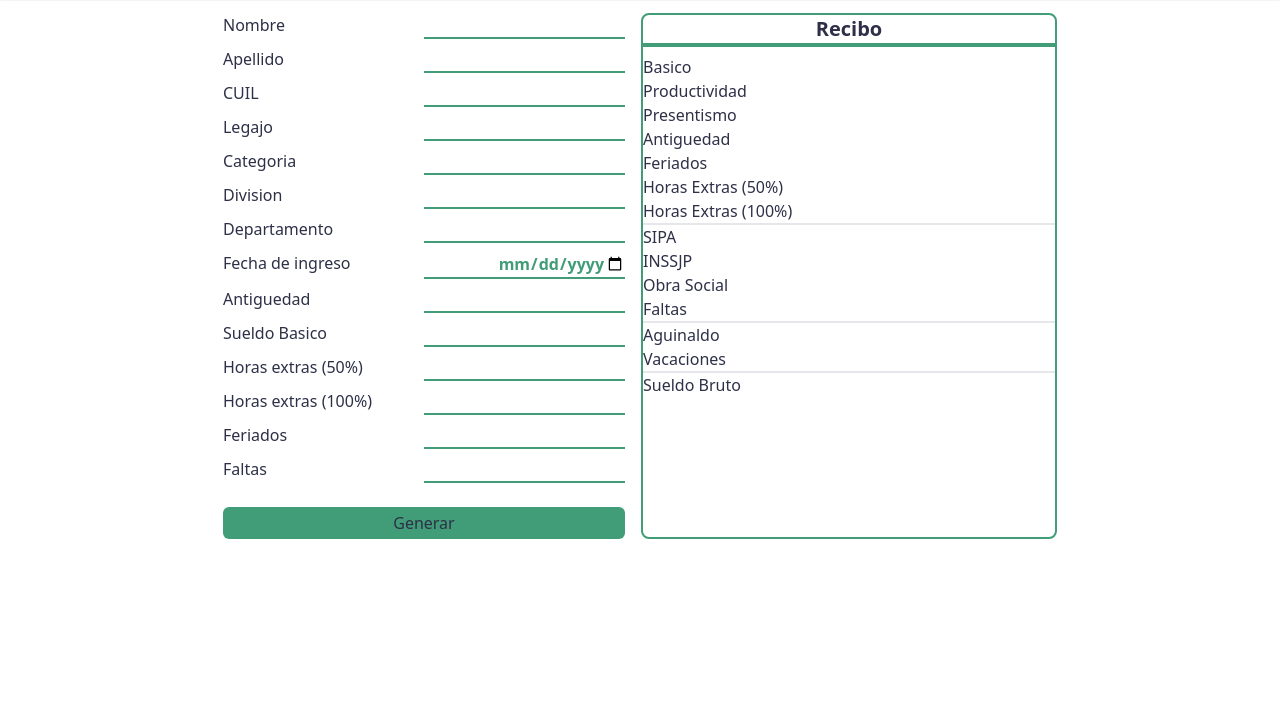
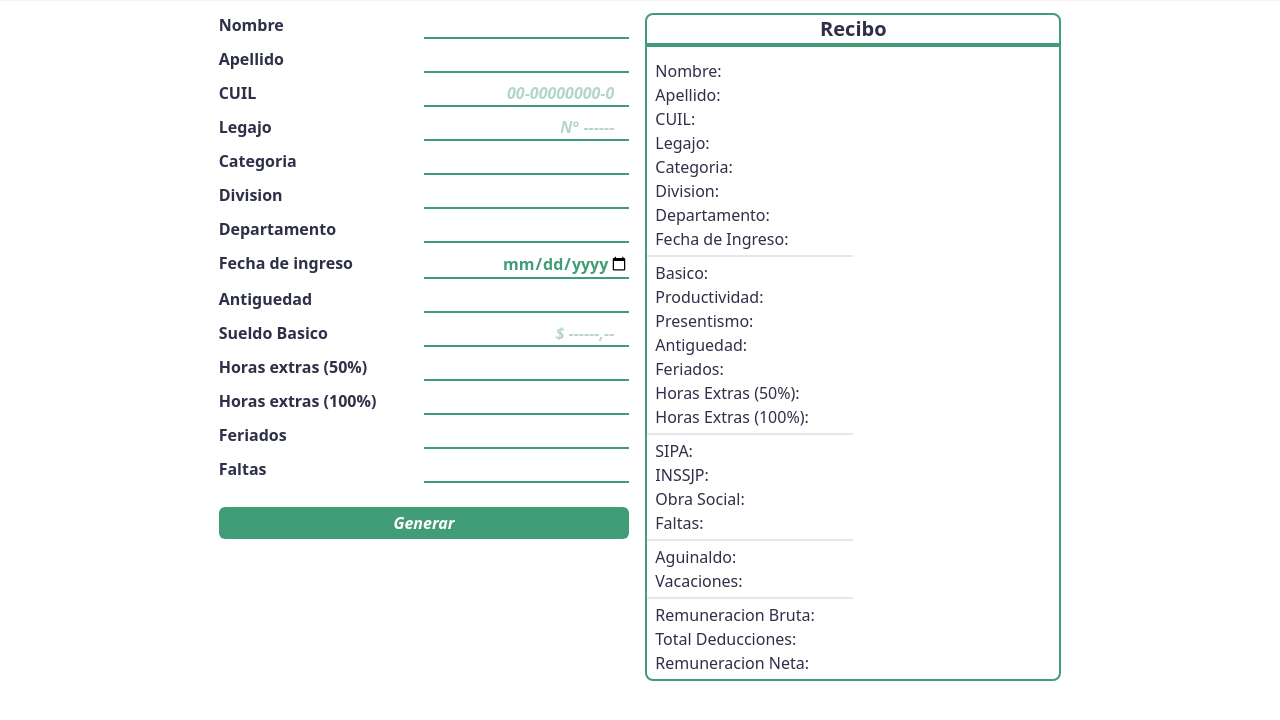
Before and after one commit to Ignun/Organizacion-y-metodos, a plain HTML site: page index.html in a window 1280 px wide. Shown: the part 52-772 px from the top of the page. Drawn offline with nearby package versions, Linux system fonts and the light colour scheme.

Commit message:
fixed and added details

```diff
--- a/index.html
+++ b/index.html
@@ -9,15 +9,22 @@
   </head>
 
   <body class="text-[#2D3047]">
-    <div class="text-2xl border-b border-[#419D78] p-2 font-bold italic bg-[#419D78] shadow shadow-[#2D3047]">
+    <div
+      class="text-2xl border-b border-[#419D78] p-2 font-bold italic bg-[#419D78] shadow shadow-[#2D3047]"
+    >
       Generador de Recibos de Sueldo
     </div>
 
     <div class="flex flex-row p-4 gap-4 justify-center">
-      <form class="flex flex-col gap-2">
+      <form class="flex flex-col gap-2 font-bold">
         <div class="flex flex-row justify-between gap-2">
           <spam>Nombre</spam>
-          <input type="text" name="nombre" id="nombre" class="w-1/2 bg-gradient-to-br from-gradientFirst to-gradientSecond bg-clip-text text-right font-bold text-[#419D78] placeholder:bg-gradient-to-br placeholder:from-gradientFirst placeholder:to-gradientSecond placeholder:bg-clip-text placeholder:text-[#419D78] border-b-2 border-[#419D78] outline-none">
+          <input
+            type="text"
+            name="nombre"
+            id="nombre"
+            class="w-1/2 bg-gradient-to-br from-gradientFirst to-gradientSecond bg-clip-text text-right font-bold text-[#419D78] placeholder:bg-gradient-to-br placeholder:from-gradientFirst placeholder:to-gradientSecond placeholder:bg-clip-text placeholder:text-[#419D78] border-b-2 border-[#419D78] outline-none"
+          />
         </div>
         <div class="flex flex-row justify-between gap-2">
           <spam>Apellido</spam
@@ -34,7 +41,8 @@
             type="number"
             name="cuil"
             id="cuil"
-            class="w-1/2 bg-gradient-to-br from-gradientFirst to-gradientSecond bg-clip-text text-right font-bold text-[#419D78] placeholder:bg-gradient-to-br placeholder:from-gradientFirst placeholder:to-gradientSecond placeholder:bg-clip-text placeholder:text-[#419D78] border-b-2 border-[#419D78] focus:outline-none"
+            placeholder="00-00000000-0"
+            class="w-1/2 bg-gradient-to-br from-gradientFirst to-gradientSecond bg-clip-text text-right font-bold text-[#419D78] placeholder:bg-gradient-to-br placeholder:from-gradientFirst placeholder:to-gradientSecond placeholder:bg-clip-text placeholder:text-[#419D78] border-b-2 border-[#419D78] focus:outline-none placeholder:italic placeholder:opacity-40"
           />
         </div>
         <div class="flex flex-row justify-between gap-2">
@@ -43,7 +51,8 @@
             type="number"
             name="legajo"
             id="legajo"
-            class="w-1/2 bg-gradient-to-br from-gradientFirst to-gradientSecond bg-clip-text text-right font-bold text-[#419D78] placeholder:bg-gradient-to-br placeholder:from-gradientFirst placeholder:to-gradientSecond placeholder:bg-clip-text placeholder:text-[#419D78] border-b-2 border-[#419D78] focus:outline-none"
+            placeholder="N° ------"
+            class="w-1/2 bg-gradient-to-br from-gradientFirst to-gradientSecond bg-clip-text text-right font-bold text-[#419D78] placeholder:bg-gradient-to-br placeholder:from-gradientFirst placeholder:to-gradientSecond placeholder:bg-clip-text placeholder:text-[#419D78] border-b-2 border-[#419D78] focus:outline-none placeholder:italic placeholder:opacity-40"
           />
         </div>
         <div class="flex flex-row justify-between gap-2">
@@ -97,7 +106,9 @@
             type="number"
             name="basico"
             id="sueldobasico"
-            class="w-1/2 bg-gradient-to-br from-gradientFirst to-gradientSecond bg-clip-text text-right font-bold text-[#419D78] placeholder:bg-gradient-to-br placeholder:from-gradientFirst placeholder:to-gradientSecond placeholder:bg-clip-text placeholder:text-[#419D78] border-b-2 border-[#419D78] focus:outline-none"
+            placeholder="$ ------,--"
+            step="0.01"
+            class="w-1/2 bg-gradient-to-br from-gradientFirst to-gradientSecond bg-clip-text text-right font-bold text-[#419D78] placeholder:bg-gradient-to-br placeholder:from-gradientFirst placeholder:to-gradientSecond placeholder:bg-clip-text placeholder:text-[#419D78] border-b-2 border-[#419D78] focus:outline-none placeholder:italic placeholder:opacity-40"
           />
         </div>
         <div class="flex flex-row justify-between gap-2">
@@ -136,62 +147,61 @@
             class="w-1/2 bg-gradient-to-br from-gradientFirst to-gradientSecond bg-clip-text text-right font-bold text-[#419D78] placeholder:bg-gradient-to-br placeholder:from-gradientFirst placeholder:to-gradientSecond placeholder:bg-clip-text placeholder:text-[#419D78] border-b-2 border-[#419D78] focus:outline-none"
           />
         </div>
-        <button type="submit" onclick="generar()" class="rounded-md bg-[#419D78] h-8 mt-4">
+        <button
+          type="submit"
+          onclick="generar(); return false"
+          class="rounded-md bg-[#419D78] h-8 mt-4 text-white italic"
+        >
           Generar
         </button>
       </form>
-      <div class="flex flex-col border-2 border-[#419D78] w-1/3 rounded-lg gap-2">
-        <header class="flex flex-row justify-center items-center border-b-4 border-[#419D78] w-full text-xl font-bold">
+      <div
+        class="flex flex-col border-2 border-[#419D78] w-1/3 rounded-lg gap-2"
+      >
+        <header
+          class="flex flex-row justify-center items-center border-b-4 border-[#419D78] w-full text-xl font-bold"
+        >
           Recibo
         </header>
-        <ul class="gap-4">
-          <ul class="border-b-2">
-            <li>
-              Basico
-            </li>
-            <li>
-              Productividad
-            </li>
-            <li>
-              Presentismo
-            </li>
-            <li>
-              Antiguedad
-            </li>
-            <li>
-              Feriados
-            </li>
-            <li>
-              Horas Extras (50%)
-            </li>
-            <li>
-              Horas Extras (100%)
-            </li>
+        <div class="grid grid-cols-2 min-w-fit">
+          <ul class="gap-4">
+            <ul class="border-b-2 px-2 py-1">
+              <li>Nombre:</li>
+              <li>Apellido:</li>
+              <li>CUIL:</li>
+              <li>Legajo:</li>
+              <li>Categoria:</li>
+              <li>Division:</li>
+              <li>Departamento:</li>
+              <li>Fecha de Ingreso:</li>
+            </ul>
+            <ul class="border-b-2 px-2 py-1">
+              <li>Basico:</li>
+              <li>Productividad:</li>
+              <li>Presentismo:</li>
+              <li>Antiguedad:</li>
+              <li>Feriados:</li>
+              <li>Horas Extras (50%):</li>
+              <li>Horas Extras (100%):</li>
+            </ul>
+            <ul class="border-b-2 px-2 py-1">
+              <li>SIPA:</li>
+              <li>INSSJP:</li>
+              <li>Obra Social:</li>
+              <li>Faltas:</li>
+            </ul>
+            <ul class="border-b-2 px-2 py-1">
+              <li>Aguinaldo:</li>
+              <li>Vacaciones:</li>
+            </ul>
+            <ul class="px-2 py-1">
+              <li>Remuneracion Bruta:</li>
+              <li>Total Deducciones:</li>
+              <li>Remuneracion Neta:</li>
+            </ul>
           </ul>
-          <ul class="border-b-2">
-            <li>
-              SIPA
-            </li>
-            <li>
-              INSSJP
-            </li>
-            <li>
-              Obra Social
-            </li>
-            <li>
-              Faltas
-            </li>
-          </ul>
-          <ul class="border-b-2">
-            <li>
-              Aguinaldo
-            </li>
-            <li>
-              Vacaciones
-            </li>
-          </ul>
-          Sueldo Bruto
-        </ul>
+          <div id="blankid"></div>
+        </div>
       </div>
     </div>
     <script src="main.js"></script>
@@ -215,5 +225,5 @@ Jubilacion
 <p>La jubilacion es el 11% del sueldo basico, que al final se resta</p>
 Obra social
 <p>La obra social es el 3% del sueldo basico, que al final se resta</p>
-Ley 19032
+Ley 19032 (INSSJP)
 <p>Esta ley es el 3% del sueldo basico, que al final se resta</p> -->
```
